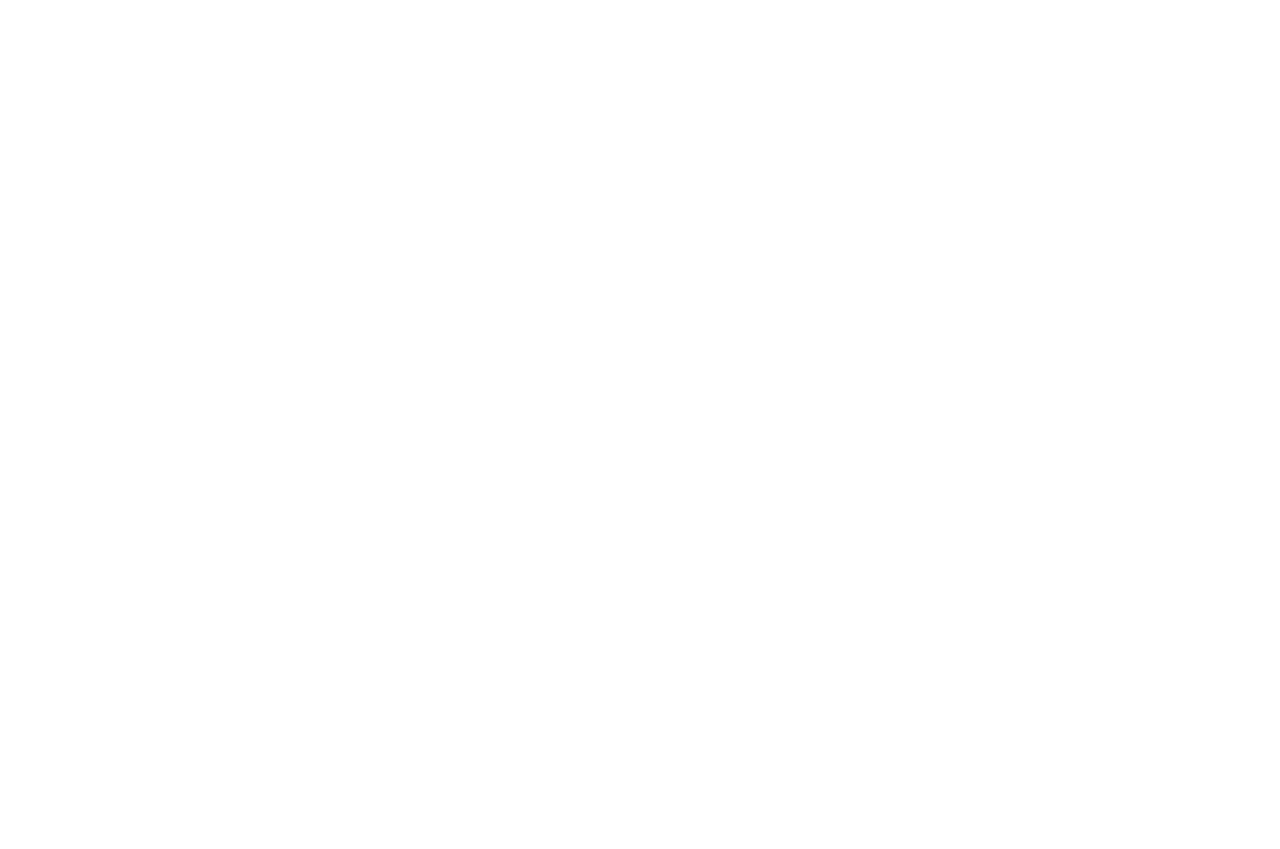
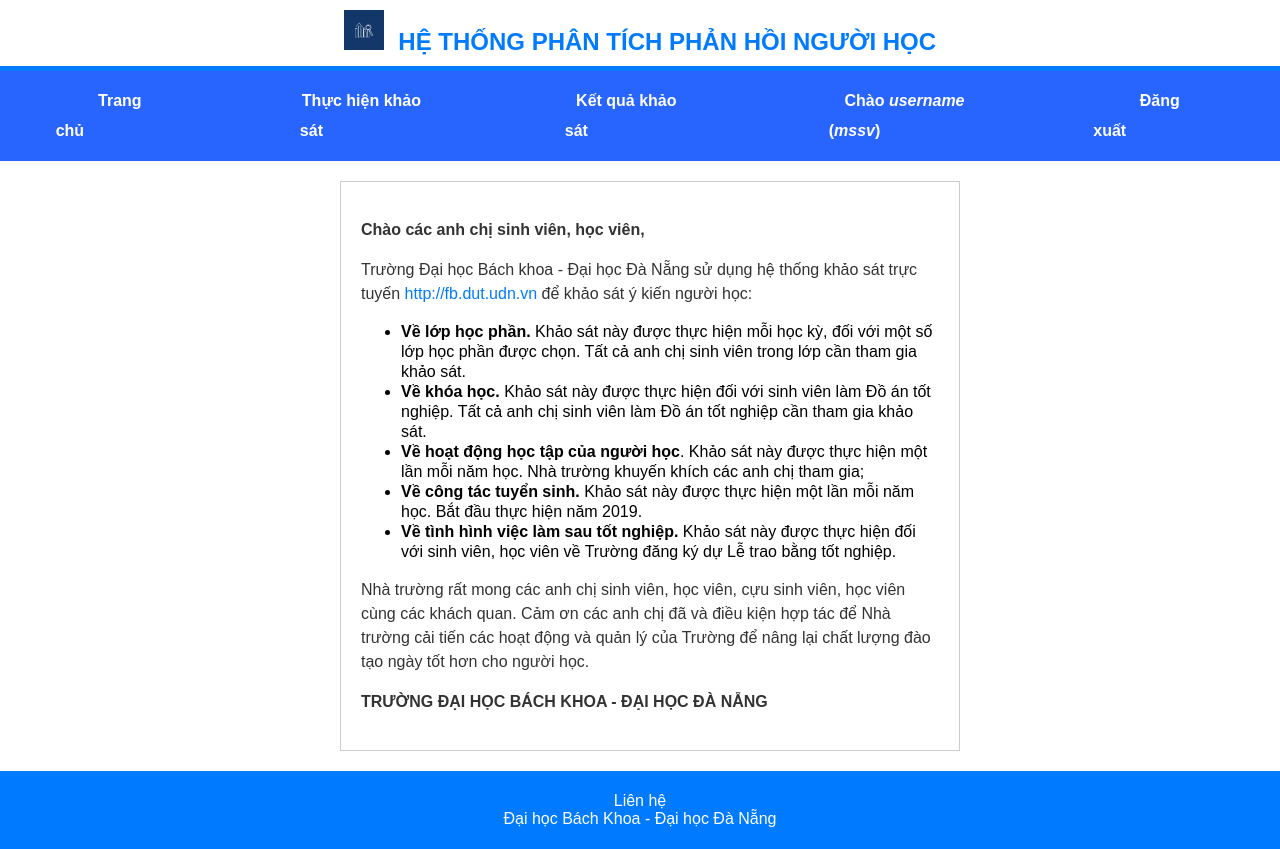
Before and after one commit to sillycroisant/Student_Feedback_Analysis, a plain HTML site: page app/Views/html/studentHomePage.html in a window 1280 px wide. Before the commit the page ends 800 px from the top, so only its background shows below. Drawn offline with Linux system fonts and the light colour scheme.

Commit message:
tàm tạm studentHomePage, vẫn chưa biết cách làm ntn để điều hướng giữa các trang html vs nhau :<

```diff
--- a/app/Views/css/homePage.css
+++ b/app/Views/css/homePage.css
@@ -38,7 +38,7 @@
 
 /* Giãn dòng */
 ul.list {
-    line-height: 24px;
+    line-height: 20px;
 }
 
 /* .nav {
@@ -58,7 +58,7 @@
     color: white;
     padding: 15px;
     text-align: center;
-    /* position: sticky; */
+    position: sticky;
     top: 0;
     z-index: 100;
 }
@@ -72,7 +72,7 @@
 }
 
 .nav li {
-    margin-right: 20px;
+    margin-right: 50px;
 }
 
 .nav li a {
@@ -84,7 +84,7 @@
 }
 
 .nav li a:hover {
-    color: #37d142;
+    color: black;
 }
 
 .trangchu {
@@ -92,11 +92,13 @@
     justify-content: center;
     padding: 20px;
 }
+
 .trangchu img {
     max-width: 100%;
     height: auto;
     border: 1px solid #ccc;
 }
+
 .trangchu .text {
     background-color: white;
     padding: 20px;
@@ -142,7 +144,7 @@
 .dangnhap form input[type="radio"] {
     margin-right: 5px;
 }
-.dangnhap form input[type="submit"] {
+.dangnhap form button[type="submit"] {
     background-color: #4a90e2;
     color: white;
     padding: 10px 20px;
@@ -150,9 +152,23 @@
     border-radius: 5px;
     cursor: pointer;
 }
-.dangnhap form input[type="submit"]:hover {
+.dangnhap form button[type="submit"]:hover {
     background-color: #3b7dd8;
 }
+
+/*
+.button {
+    border: none;
+    color: white;
+    padding: 16px 32px;
+    text-align: center;
+    text-decoration: none;
+    display: inline-block;
+    font-size: 16px;
+    margin: 4px 2px;
+    transition-duration: 0.4s;
+    cursor: pointer;
+} */
 
 /* .footer {
     background-color: #0056b3;
--- a/app/Views/css/studentHomePage.css
+++ b/app/Views/css/studentHomePage.css
@@ -0,0 +1,108 @@
+body {
+    font-family: Arial, sans-serif;
+    margin: 0;
+    padding: 0;
+    background-color: white;
+}
+
+.header {
+    background-color: white;
+    padding: 10px 0;
+    text-align: center;
+    border-bottom: 5px solid #007bff;
+}
+.header img {
+    height: 40px;
+    width: 40px;
+}
+.header h1 {
+    display: inline;
+    font-size: 24px;
+    color: #007bff;
+    margin-left: 10px;
+}
+
+.navigation {
+    background-color: #2865FF;
+    color: white;
+    padding: 15px;
+    text-align: center;
+    position: sticky;
+    top: 0;
+    z-index: 100;
+}
+
+.nav {
+    list-style: none;
+    padding: 0;
+    margin: 0;
+    display: flex;
+    justify-content: center;
+}
+
+/* Căn phải cái nav */
+.nav li {
+    margin-right: 50px;
+}
+
+/* Khi rê chuột qua thanh navigator sẽ làm nó chuyển màu để nhận biết */
+.nav li a:hover {
+    color: black;
+}
+
+/* Chữ đường link ở trong nav */
+.nav li a {
+    color: white;
+    text-decoration: none;
+    padding: 0 50px;
+    font-weight: bold;
+    line-height: 30px;
+}
+
+/* Căn đoạn văn bản ra giữa trang */
+#student-home{
+    width: 50%;
+    margin: auto;
+}
+
+/* Giãn dòng */
+ul.list {
+    line-height: 20px;
+}
+
+.trangchu {
+    display: flex;
+    justify-content: center;
+    padding: 20px;
+}
+
+.trangchu img {
+    max-width: 100%;
+    height: auto;
+    border: 1px solid #ccc;
+}
+
+.trangchu .text {
+    background-color: white;
+    padding: 20px;
+    margin-left: 20px;
+    border: 1px solid #ccc;
+    max-width: 600px;
+}
+.trangchu .text p {
+    font-size: 16px;
+    line-height: 1.5;
+    color: #333;
+}
+.trangchu .text a {
+    color: #007bff;
+    text-decoration: none;
+}
+
+footer {
+    text-align: center;
+    padding: 5px;
+    background-color: #007bff;
+    color: white;
+    display: block;
+}
--- a/app/Views/html/studentHomePage.html
+++ b/app/Views/html/studentHomePage.html
@@ -2,13 +2,57 @@
 <html>
     <head>
         <link rel = "stylesheet" href = "/app/Views/css/studentHomePage.css">
+        <title> HHP Feedback Analysis System</title>
+        <link rel="icon" href="/public/images/Logo.png" type="image/png">
     </head>
 
     <body>
+        <div class="header">
+            <img alt="Logo" height="50" src="/public/images/Logo.png" width="50"/>
+            <h1> HỆ THỐNG PHÂN TÍCH PHẢN HỒI NGƯỜI HỌC </h1>
+          </div>
 
+          <div class="navigation">
+            <ul class="nav">
+              <li><a href="#"onclick="showSection('home')">Trang chủ</a></li>
+              <!-- <li><a href="#"onclick="showSection('calendar')">Lịch khảo sát</a></li> -->
+              <li><a href="#"onclick="showSection('survey')">Thực hiện khảo sát</a></li>
+              <li><a href="#" onclick="showSection('result')">Kết quả khảo sát</a></li>
+              <li><a>Chào <var>username</var> (<var>mssv</var>)</a></li>
+              <!-- dòng phía trên hiển thị tên và mssv dựa vào thông tin đăng nhập -->
+              <li><a href="#" onclick="showSection('logout')">Đăng xuất</a></li>
+            </ul>
+          </div>
+
+          <div class="main-content">
+
+            <!--Chỗ này viết html cho phần "Trang chủ"-->
+            <div id="student-home" class="content-section active trangchu">
+            <!-- <img alt="Graduation ceremony with students and faculty members holding certificates and flowers" height="20" src="/public/images/Logo.png" width="80"/> -->
+            <div class="text">
+                <p> <strong>Chào các anh chị sinh viên, học viên,</strong></p>
+                <p> Trường Đại học Bách khoa - Đại học Đà Nẵng sử dụng hệ thống khảo sát trực tuyến
+                <a href="http://fb.dut.udn.vn"> http://fb.dut.udn.vn</a> để khảo sát ý kiến người học:
+                </p>
+
+                <ul class = "list">
+                <li> <strong>Về lớp học phần.</strong> Khảo sát này được thực hiện mỗi học kỳ, đối với một số lớp học phần được chọn. Tất cả anh chị sinh viên trong lớp cần tham gia khảo sát. </li>
+                <li> <strong>Về khóa học.</strong> Khảo sát này được thực hiện đối với sinh viên làm Đồ án tốt nghiệp. Tất cả anh chị sinh viên làm Đồ án tốt nghiệp cần tham gia khảo sát. </li>
+                <li> <strong>Về hoạt động học tập của người học</strong>. Khảo sát này được thực hiện một lần mỗi năm học. Nhà trường khuyến khích các anh chị tham gia; </li>
+                <li> <strong>Về công tác tuyển sinh.</strong> Khảo sát này được thực hiện một lần mỗi năm học. Bắt đầu thực hiện năm 2019. </li>
+                <li> <strong>Về tình hình việc làm sau tốt nghiệp.</strong> Khảo sát này được thực hiện đối với sinh viên, học viên về Trường đăng ký dự Lễ trao bằng tốt nghiệp. </li>
+                </ul>
+
+                <p> Nhà trường rất mong các anh chị sinh viên, học viên, cựu sinh viên, học viên cùng các khách quan. Cảm ơn các anh chị đã và điều kiện hợp tác để Nhà trường cải tiến các hoạt động và quản lý của Trường để nâng lại chất lượng đào tạo ngày tốt hơn cho người học. </p>
+                <p><strong> TRƯỜNG ĐẠI HỌC BÁCH KHOA - ĐẠI HỌC ĐÀ NẴNG </strong></p>
+            </div>
+            </div>
     </body>
 
     <footer>
-
+        <p>
+          Liên hệ <br>
+          Đại học Bách Khoa - Đại học Đà Nẵng
+        </p>
     </footer>
 </html>
```
Also changed, not shown: public/index.html (+2 -1 lines), app/Views/note.txt.
